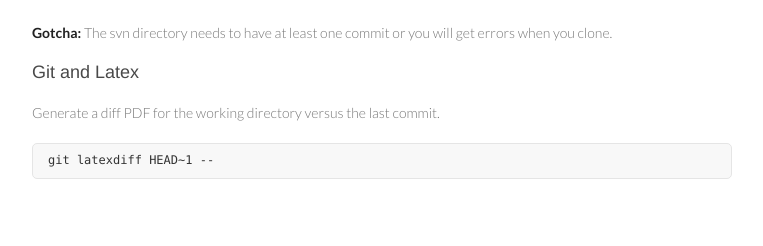
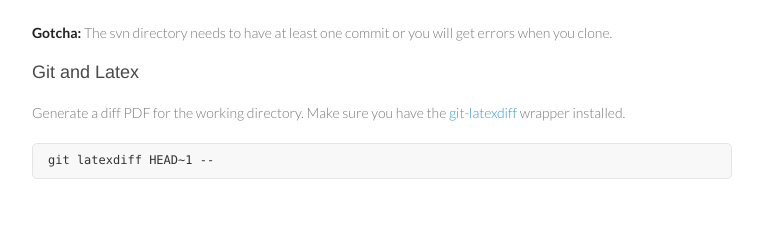
Before and after one commit to rjwalls/tips, a Jekyll site: the page built from _posts/1900-01-01-Git.md, in a window 1280 px wide. Shown: the part 1165-1411 px from the top of the page, without its empty margins (258-1021 px from the left). Built offline with Jekyll 4.4.1, drawn with Linux system fonts in a browser that asks for light colours; Markdown is read by kramdown in place of the engine named in the settings.

Commit message:
Update 1900-01-01-Git.md

````diff
--- a/_posts/1900-01-01-Git.md
+++ b/_posts/1900-01-01-Git.md
@@ -50,16 +50,19 @@ git commit -a --amend
 ```
 
 Export the repository without the .git information.
+
 ```bash
 git archive master | tar -x -C /somewhere/else
 ```
 
 Check out a file from any commit (commits are identified by SHA1 hash of 40
  characters).
+
 ```bash
 git checkout commit_sha1 filename
 ```
 Drop all the local changes since last commit and push to remote **harsh**.
+
 ```bash
 git fetch origin
 git reset --hard origin/master
@@ -72,7 +75,8 @@ you clone.
 
 #### Git and Latex
 
-Generate a diff PDF for the working directory versus the last commit.
+Generate a diff PDF for the working directory. Make sure you have the [git-latexdiff](https://gitlab.com/git-latexdiff/git-latexdiff) wrapper installed.
+
 ```bash
 git latexdiff HEAD~1 --
 ```
````
